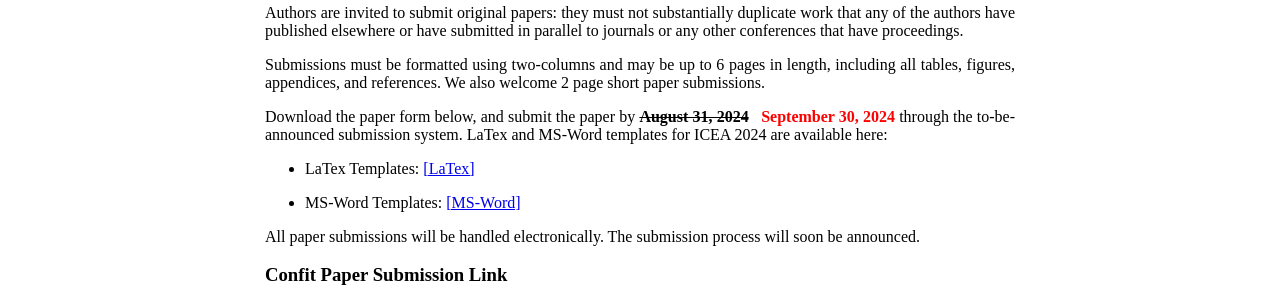
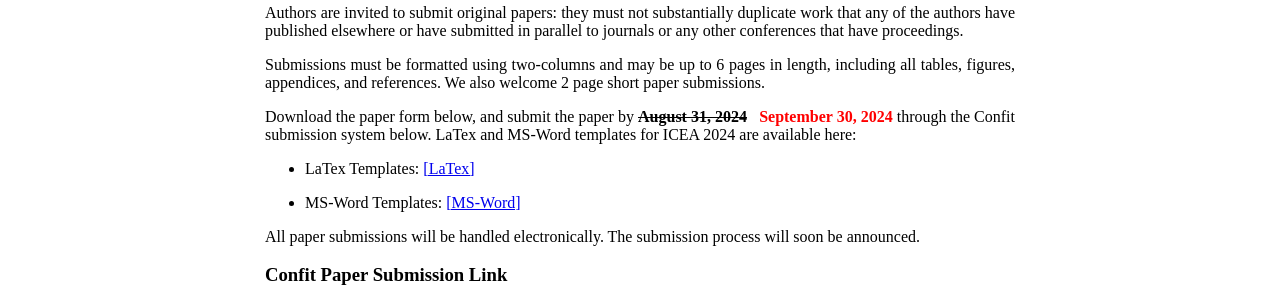
Before and after one commit to icea-conf/2024, a Jekyll site: the page built from submission/index.html, in a window 1280 px wide. Shown: the part 329-629 px from the top of the page. Built offline with Jekyll 4.4.1, drawn with Linux system fonts in a browser that asks for light colours.

Commit message:
fix wording on submission page

```diff
--- a/submission/index.html
+++ b/submission/index.html
@@ -20,8 +20,8 @@ title: ICEA 2024
       <p style="text-align: justify">
         Download the paper form below, and submit the paper by
         <b><del>August 31, 2024</del></b>
-        <b style="color: #ff0000">&nbsp; September 30, 2024</b> through the to-be-announced
-        submission system. LaTex and MS-Word templates for ICEA 2024 are available here:
+        <b style="color: #ff0000">&nbsp; September 30, 2024</b> through the Confit submission system
+        below. LaTex and MS-Word templates for ICEA 2024 are available here:
       </p>
       <ul>
         <li>
```
